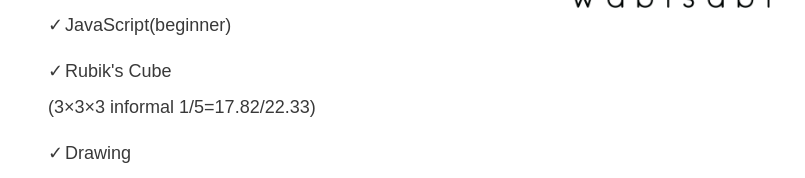
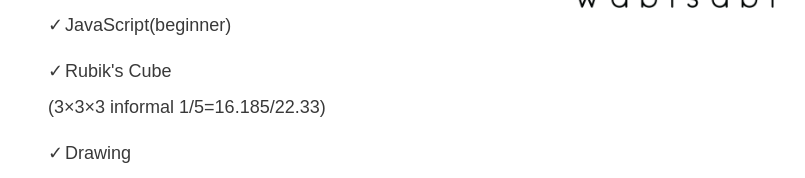
Before and after one commit to ywkw1717/ywkw1717.github.io, a plain HTML site: page index.html in a window 1280 px wide. Shown: the part 1021-1199 px from the top of the page, 112-917 px from the left. Drawn offline with Linux system fonts and the light colour scheme.

Commit message:
[Update] rubik's cube PB

```diff
--- a/index.html
+++ b/index.html
@@ -68,7 +68,7 @@
               <li>JavaScript(beginner)</li>
               <li>
                 <p>Rubik's Cube</p>
-                <p>(3×3×3 informal 1/5=17.82/22.33)</p>
+                <p>(3×3×3 informal 1/5=16.185/22.33)</p>
               </li>
               <li>Drawing</li>
               <li>Camera(X-T2, XF35mmF1.4 R)</li>
```
